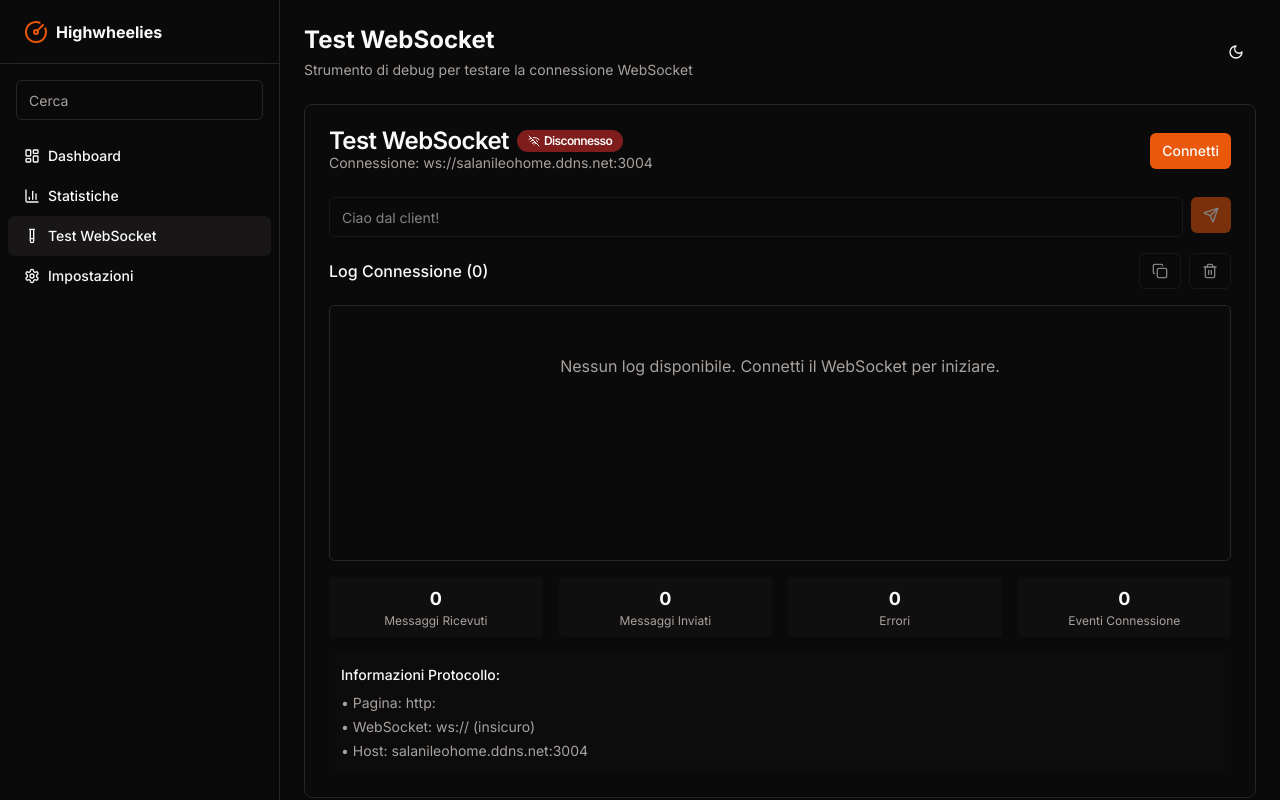
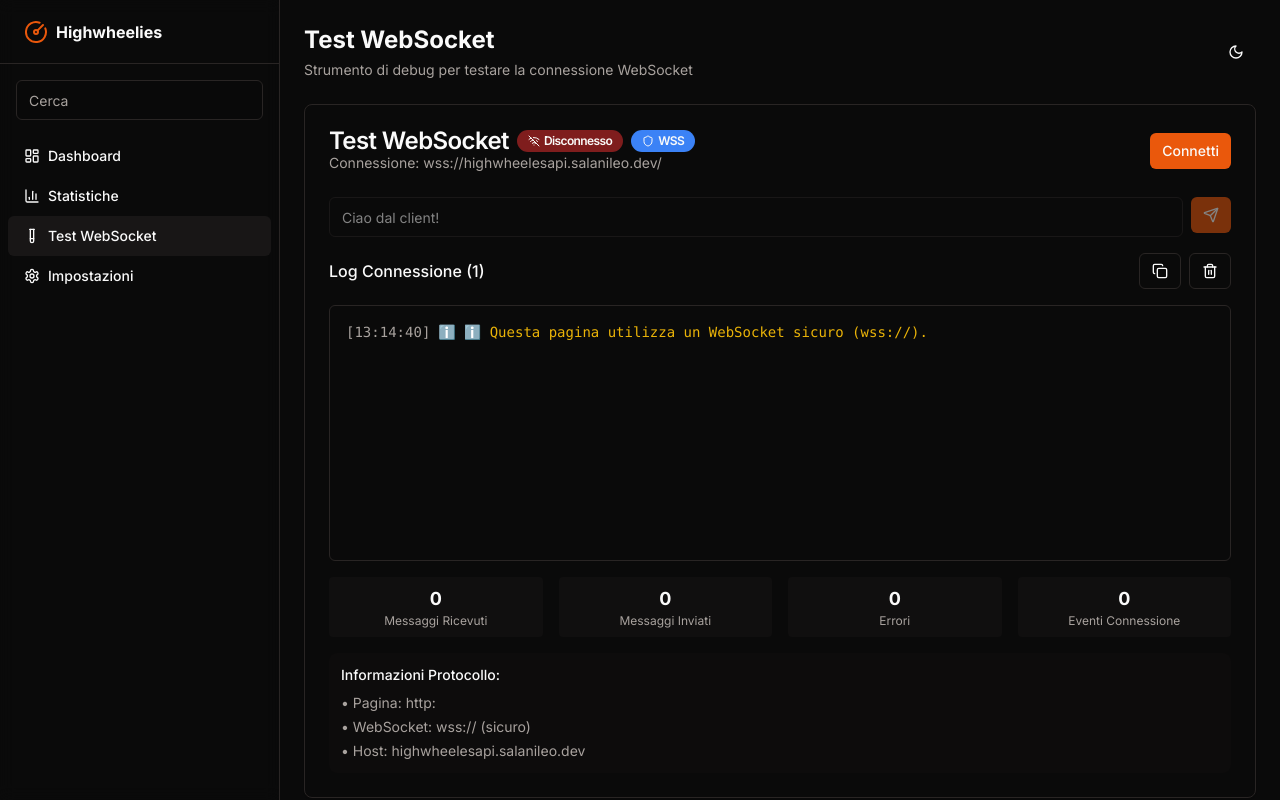
Before and after one commit to cxvallari/highwheelies, a Next.js app: page /test-websocket in a window 1280 px wide. Built offline with nearby package versions, Linux system fonts and the light colour scheme.

Commit message:
feat: switch to secure WebSocket endpoint
Update all WebSocket URLs to use secure endpoint `wss://highwheelesapi.salanileo.dev/`

Co-authored-by: cxvallari <69214475+cxvallari@users.noreply.github.com>

```diff
--- a/components/connection-status.tsx
+++ b/components/connection-status.tsx
@@ -94,8 +94,8 @@ export function ConnectionStatus() {
       </div>
 
       <div className="text-xs text-muted-foreground space-y-1">
-        <div>WS: salanileohome.ddns.net:3004</div>
-        <div>API: highwheelesapi.salanileo.dev</div>
+        <div>WS: wss://highwheelesapi.salanileo.dev/</div>
+        <div>API: https://highwheelesapi.salanileo.dev</div>
       </div>
     </div>
   )
--- a/components/websocket-test.tsx
+++ b/components/websocket-test.tsx
@@ -6,10 +6,10 @@ import { Card, CardContent, CardDescription, CardHeader, CardTitle } from "@/com
 import { Input } from "@/components/ui/input"
 import { ScrollArea } from "@/components/ui/scroll-area"
 import { Badge } from "@/components/ui/badge"
-import { Wifi, WifiOff, Send, Trash2, Copy, AlertTriangle } from "lucide-react"
+import { Wifi, WifiOff, Send, Trash2, Copy, Shield } from "lucide-react"
 
-// URL WebSocket fisso
-const WEBSOCKET_URL = "ws://salanileohome.ddns.net:3004"
+// URL WebSocket sicuro
+const WEBSOCKET_URL = "wss://highwheelesapi.salanileo.dev/"
 
 interface LogEntry {
   timestamp: string
@@ -59,15 +59,6 @@ export function WebSocketTest() {
 
       ws.onerror = (error) => {
         addLog("error", `❌ Errore WebSocket: ${error}`)
-
-        if (window.location.protocol === "https:") {
-          addLog(
-            "error",
-            "⚠️ La pagina è caricata su HTTPS ma stai tentando di connetterti a un WebSocket insicuro (ws://)",
-          )
-          addLog("info", "💡 Soluzione: Apri l'app in HTTP invece che HTTPS, o configura il server per supportare WSS")
-        }
-
         setIsConnected(false)
       }
     } catch (error) {
@@ -111,14 +102,9 @@ export function WebSocketTest() {
     }
   }, [logs])
 
-  // Inizializza con un avviso se siamo su HTTPS
+  // Inizializza con un messaggio informativo
   useEffect(() => {
-    if (typeof window !== "undefined" && window.location.protocol === "https:") {
-      addLog(
-        "info",
-        "⚠️ Questa pagina è caricata su HTTPS. Le connessioni WebSocket insicure (ws://) potrebbero essere bloccate dal browser.",
-      )
-    }
+    addLog("info", "ℹ️ Questa pagina utilizza un WebSocket sicuro (wss://).")
   }, [])
 
   const getLogColor = (type: LogEntry["type"]) => {
@@ -155,8 +141,6 @@ export function WebSocketTest() {
     }
   }
 
-  const isHttps = typeof window !== "undefined" && window.location.protocol === "https:"
-
   return (
     <Card className="w-full">
       <CardHeader>
@@ -175,12 +159,10 @@ export function WebSocketTest() {
                   Disconnesso
                 </Badge>
               )}
-              {isHttps && (
-                <Badge variant="outline" className="border-yellow-500 text-yellow-500">
-                  <AlertTriangle className="h-3 w-3 mr-1" />
-                  HTTPS
-                </Badge>
-              )}
+              <Badge variant="default" className="bg-blue-500">
+                <Shield className="h-3 w-3 mr-1" />
+                WSS
+              </Badge>
             </CardTitle>
             <CardDescription>Connessione: {WEBSOCKET_URL}</CardDescription>
           </div>
@@ -198,19 +180,6 @@ export function WebSocketTest() {
         </div>
       </CardHeader>
       <CardContent className="space-y-4">
-        {isHttps && (
-          <div className="p-3 bg-yellow-500/10 border border-yellow-500/20 rounded-lg">
-            <div className="flex items-center gap-2 text-yellow-600 dark:text-yellow-400 font-medium">
-              <AlertTriangle className="h-4 w-4" />
-              <span>Avviso Sicurezza</span>
-            </div>
-            <p className="text-sm mt-1 text-muted-foreground">
-              Stai usando HTTPS ma tentando di connetterti a un WebSocket insicuro (ws://). I browser moderni bloccano
-              queste connessioni. Prova ad aprire l'app in HTTP o configura il server per supportare WSS.
-            </p>
-          </div>
-        )}
-
         {/* Invio Messaggi */}
         <div className="flex gap-2">
           <Input
@@ -282,8 +251,8 @@ export function WebSocketTest() {
           <div className="font-medium mb-2">Informazioni Protocollo:</div>
           <div className="space-y-1 text-muted-foreground">
             <div>• Pagina: {typeof window !== "undefined" ? window.location.protocol : "N/A"}</div>
-            <div>• WebSocket: ws:// (insicuro)</div>
-            <div>• Host: salanileohome.ddns.net:3004</div>
+            <div>• WebSocket: wss:// (sicuro)</div>
+            <div>• Host: highwheelesapi.salanileo.dev</div>
           </div>
         </div>
       </CardContent>
--- a/next.config.mjs
+++ b/next.config.mjs
@@ -8,25 +8,10 @@ const nextConfig = {
   typescript: {
     ignoreBuildErrors: true,
   },
-  // Assicurati che le immagini esterne siano consentite
   images: {
     domains: ['github.com', 'highwheelesapi.salanileo.dev'],
     unoptimized: true,
   },
-  // Aggiungi questa configurazione per abilitare WebSocket insicuri
-  async headers() {
-    return [
-      {
-        source: '/:path*',
-        headers: [
-          {
-            key: 'Content-Security-Policy',
-            value: "default-src 'self'; connect-src 'self' ws://salanileohome.ddns.net:3004 http://highwheelesapi.salanileo.dev; img-src 'self' data: blob: https:; script-src 'self' 'unsafe-eval' 'unsafe-inline'; style-src 'self' 'unsafe-inline';",
-          },
-        ],
-      },
-    ];
-  },
 };
 
 export default nextConfig;
--- a/utils/api.ts
+++ b/utils/api.ts
@@ -1,6 +1,6 @@
 // Utility per chiamate API al backend
-const API_URL = "http://highwheelesapi.salanileo.dev"
-const WEBSOCKET_URL = "ws://salanileohome.ddns.net:3004"
+const API_URL = "https://highwheelesapi.salanileo.dev"
+const WEBSOCKET_URL = "wss://highwheelesapi.salanileo.dev/"
 
 export const api = {
   // Invia dati sensore (se necessario)
```
Also changed, not shown: hooks/useWebSocket.ts (+3 -11 lines).
